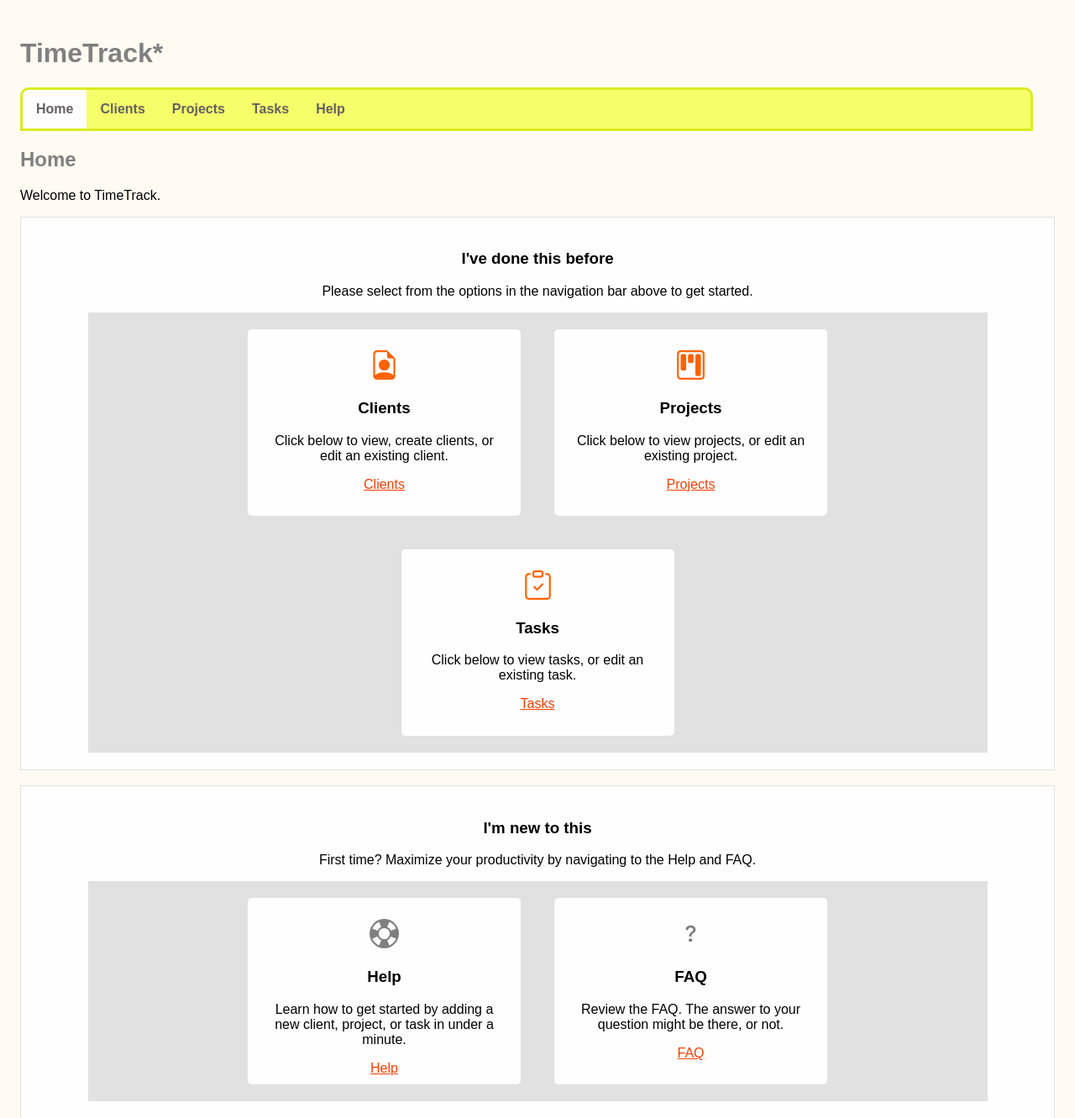
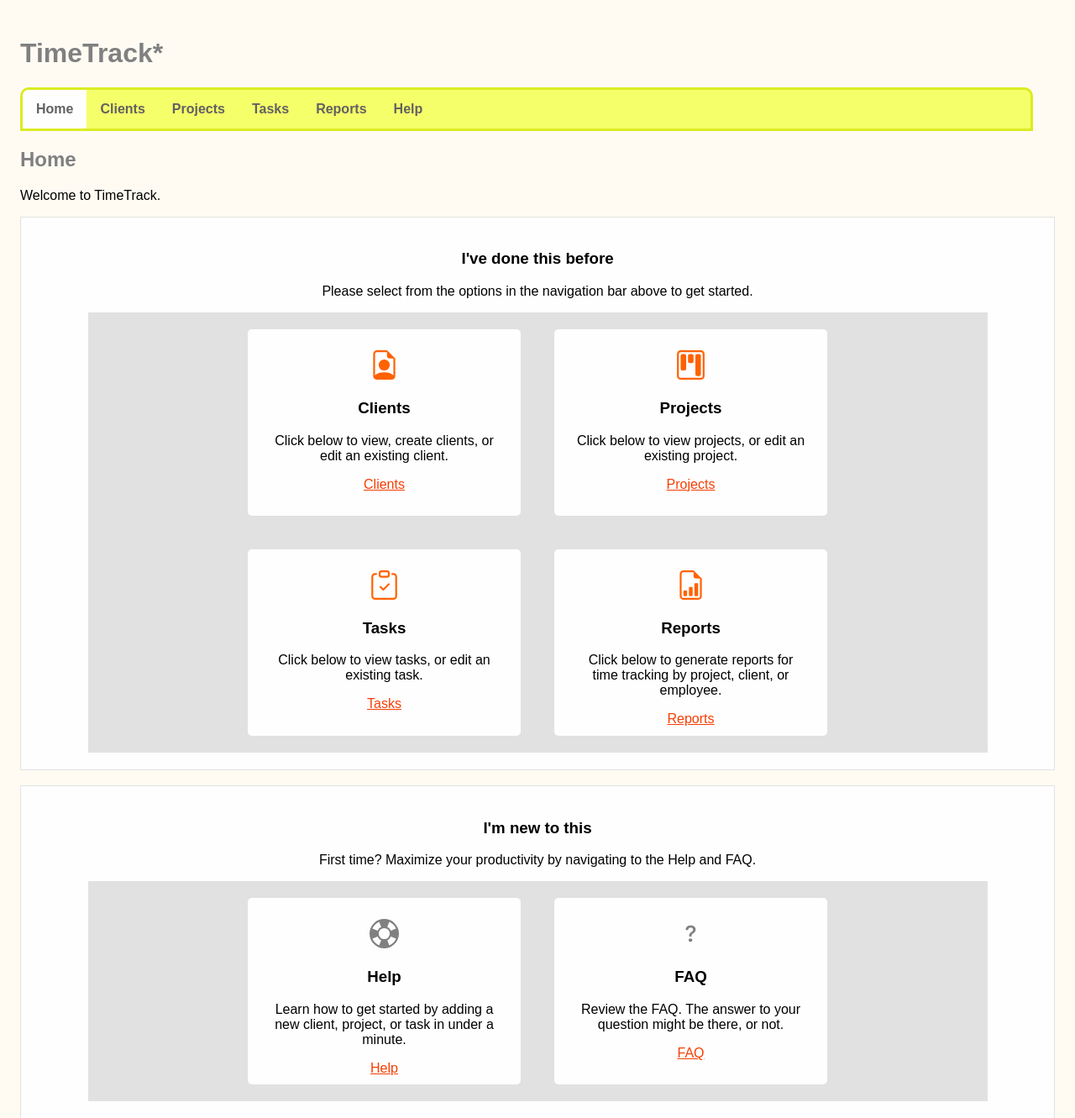
Before and after one commit to jamesfbush/cs361_project, a Flask app: page / in a window 1280 px wide. Shown: the top 1331 px of the page at 84% size. Run offline with Flask 2, Linux system fonts and the light colour scheme.

Commit message:
misc work to ui

```diff
--- a/app.py
+++ b/app.py
@@ -423,21 +423,21 @@ def reports():
     if request.method == "GET" and len(request.args) == 0:
         #tables = db.engine.table_names()
         print("THIS")
-        return render_template("reports.j2", entity=None)
+        return render_template("reports.j2", entity="reports", reportEntity=None)
 
     # Specific reports
     # Request format: http://localhost:5000/reports?entity=tasks&projectId=2
     elif request.method == "GET" and len(request.args) >= 1:
 
         # Extract entity from URL
-        entity = request.args[str(list(request.args)[0])]
+        reportEntity = request.args[str(list(request.args)[0])]
 
         # intersecting entity ID, e.g., reporting tasks by project, projectId is intersecting
         idKey = str(list(request.args)[1])
         idVal = str(request.args[idKey])
 
         # query db by the intersectId and value to obtain data in json
-        data = requests.get(f'http://localhost:5000/api/{entity}/retrieve?{idKey}={idVal}').json()[entity]
+        data = requests.get(f'http://localhost:5000/api/{reportEntity}/retrieve?{idKey}={idVal}').json()[reportEntity]
 
         # convert dict to list of dates and times sorted by date
         taskDatesTimes = sorted({task['taskDate']:task['taskTime'] for task in data}.items(), key=lambda item:item[0])
@@ -446,7 +446,7 @@ def reports():
         # declare x and y arrays, prepare graph
         x = np.array([i[0] for i in taskDatesTimes])
         y = np.array([i[1] for i in taskDatesTimes])
-        plt.bar(x, y, color="blue")
+        plt.bar(x, y, color="#FCB35F")
         plt.xlabel("Date")
         plt.ylabel("Hours")
         # plt.savefig("static/plot.jpeg")
@@ -467,7 +467,7 @@ def reports():
         #                     }
 
         # payload = json.loads(graphingPayload)
-        return render_template("reports.j2", entity=entity, idKey=idKey, data=data, img=serve_img(plt)) #data=[taskDates,taskTimes]
+        return render_template("reports.j2", idKey=idKey, data=data, img=serve_img(plt), entity="reports", reportEntity="tasks") #data=[taskDates,taskTimes]
 
     # Reports Notes
         # consider adding granularity
--- a/templates/main.j2
+++ b/templates/main.j2
@@ -36,6 +36,12 @@
                     <li class="active"><a href="/tasks">Tasks</a></li>
                 {% else %}
                     <li><a href="/tasks">Tasks</a></li>
+                {% endif %}
+                {# BUG: hilighting not working #}
+                {% if entity == "Reports" %}
+                    <li class="active"><a href="/reports">Reports</a></li>
+                {% else %}
+                    <li><a href="/reports">Reports</a></li>
                 {% endif %}
                 {% if entity == "Help" %}
                     <li class="active"><a href="/help">Help</a></li>
@@ -87,6 +93,16 @@
                     <h3>Tasks</h3>
                             <p>Click below to view tasks, or edit an existing task.</p>
                             <a href="/tasks">Tasks</a>
+                    </div>
+                    <div>
+                    {# https://icons.getbootstrap.com/icons/clipboard-check/ #}
+                    <svg xmlns="http://www.w3.org/2000/svg" width="35" height="35" fill="#FF6201" class="bi bi-file-earmark-bar-graph" viewBox="0 0 16 16">
+                        <path d="M10 13.5a.5.5 0 0 0 .5.5h1a.5.5 0 0 0 .5-.5v-6a.5.5 0 0 0-.5-.5h-1a.5.5 0 0 0-.5.5v6zm-2.5.5a.5.5 0 0 1-.5-.5v-4a.5.5 0 0 1 .5-.5h1a.5.5 0 0 1 .5.5v4a.5.5 0 0 1-.5.5h-1zm-3 0a.5.5 0 0 1-.5-.5v-2a.5.5 0 0 1 .5-.5h1a.5.5 0 0 1 .5.5v2a.5.5 0 0 1-.5.5h-1z"/>
+                        <path d="M14 14V4.5L9.5 0H4a2 2 0 0 0-2 2v12a2 2 0 0 0 2 2h8a2 2 0 0 0 2-2zM9.5 3A1.5 1.5 0 0 0 11 4.5h2V14a1 1 0 0 1-1 1H4a1 1 0 0 1-1-1V2a1 1 0 0 1 1-1h5.5v2z"/>
+                    </svg>
+                    <h3>Reports</h3>
+                            <p>Click below to generate reports for time tracking by project, client, or employee.</p>
+                            <a href="/reports">Reports</a>
                     </div>
                 </div>
         </div>
--- a/templates/reports.j2
+++ b/templates/reports.j2
@@ -13,14 +13,14 @@
     </p>
 
     {# Show choices for report #}
-    {% if entity is none %}
+    {% if reportEntity is none %}
 
     {# Task time by project #}
     <div class="optionsContainer">
         <h2>Total task time by project</h2>
             <p> Enter the project ID number and submit to obtain report.</p>
             <form action="/reports" method="GET">
-                <input type="hidden" value="tasks" name="entity">
+                <input type="hidden" value="tasks" name="reportEntity">
 
                 <label for="projectId">Project ID:</label><br><br>
                     <input type="number" name="projectId"><br><br>
@@ -30,7 +30,7 @@
 
 
     {# Show report #}
-    {% elif entity is not none %}
+    {% elif reportEntity is not none %}
     {% for i in data %}
     <p> {{ i }} </p>
     {% endfor %}
```
Also changed, not shown: templates/child2.j2 (deleted, +0 -21 lines), static/plot.jpeg (deleted), test.db.
